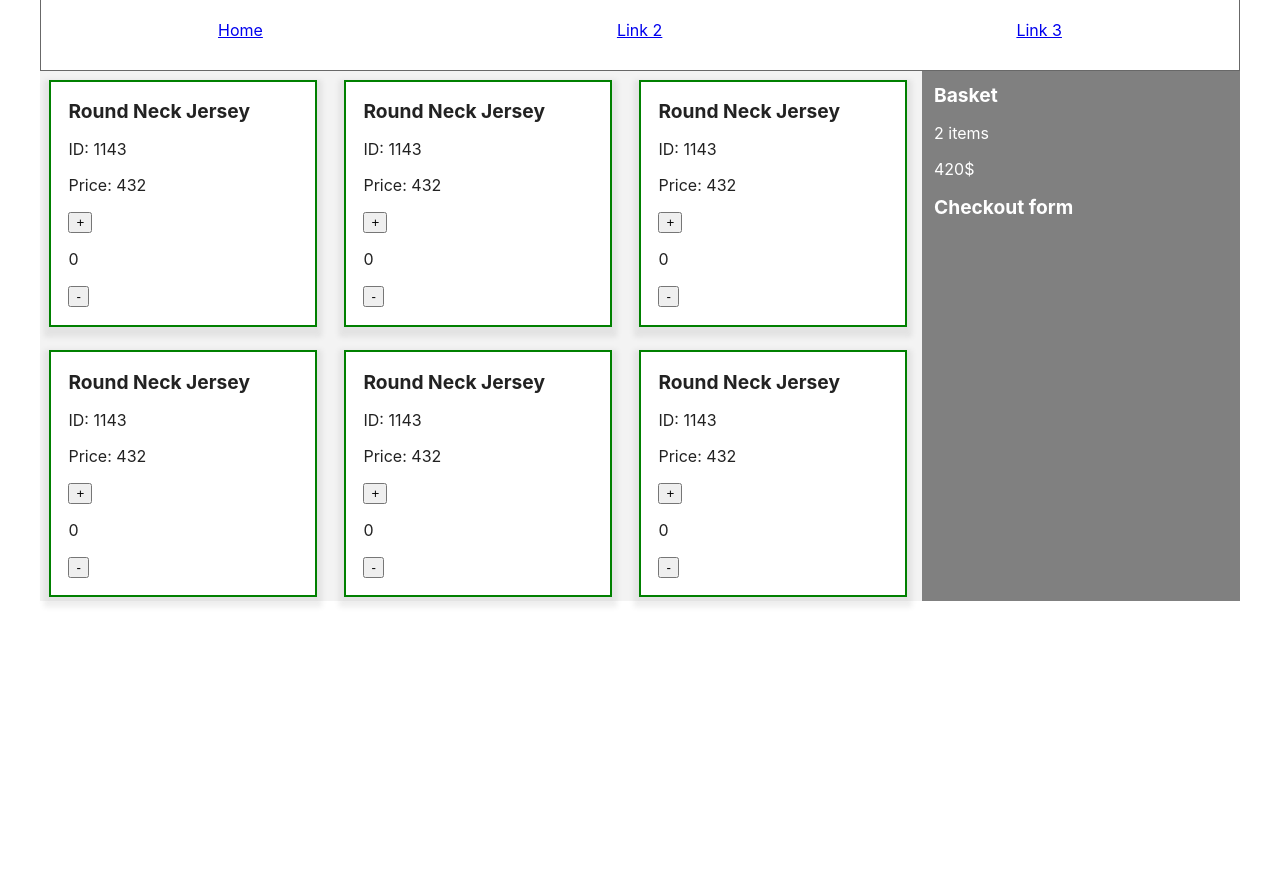
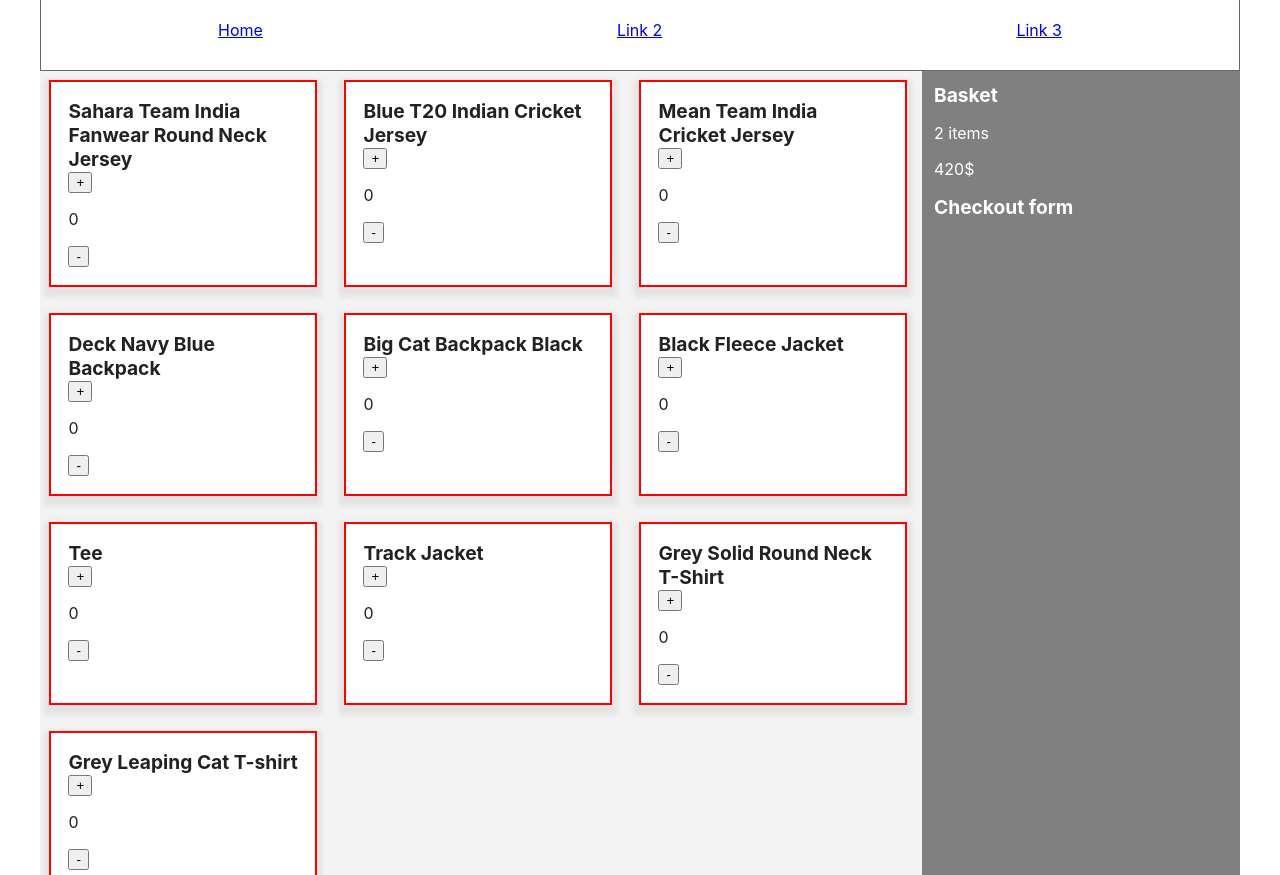
Before and after one commit to annacyb/react-exercise, a React (Create React App) app: page / in a window 1280 px wide. Before the commit the page ends 800 px from the top, so only its background shows below. Built offline with nearby package versions, Linux system fonts and the light colour scheme.

Commit message:
Mapping through products and showing up theirs display names

```diff
--- a/src/App.js
+++ b/src/App.js
@@ -5,19 +5,166 @@ import ProductList from "./components/ProductList";
 import Basket from "./components/Basket";
 
 function App() {
-    const product = {
-        id: 1143,
-        productdisplayname: "Round Neck Jersey",
-        price: 432,
-        soldOut: 1,
-    };
+    const products = [
+        {
+            id: 1163,
+            gender: "Men",
+            category: "Apparel",
+            subcategory: "Topwear",
+            articletype: "Tshirts",
+            season: "Summer",
+            productionyear: 2011,
+            usagetype: "Sports",
+            productdisplayname: "Sahara Team India Fanwear Round Neck Jersey",
+            price: 895,
+            discount: null,
+            brandname: "Nike",
+            soldout: 0,
+        },
+        {
+            id: 1164,
+            gender: "Men",
+            category: "Apparel",
+            subcategory: "Topwear",
+            articletype: "Tshirts",
+            season: "Winter",
+            productionyear: 2015,
+            usagetype: "Sports",
+            productdisplayname: "Blue T20 Indian Cricket Jersey",
+            price: 1595,
+            discount: 28,
+            brandname: "Nike",
+            soldout: 1,
+        },
+        {
+            id: 1165,
+            gender: "Men",
+            category: "Apparel",
+            subcategory: "Topwear",
+            articletype: "Tshirts",
+            season: "Summer",
+            productionyear: 2013,
+            usagetype: "Sports",
+            productdisplayname: "Mean Team India Cricket Jersey",
+            price: 2495,
+            discount: 45,
+            brandname: "Nike",
+            soldout: 0,
+        },
+        {
+            id: 1525,
+            gender: "Unisex",
+            category: "Accessories",
+            subcategory: "Bags",
+            articletype: "Backpacks",
+            season: "Fall",
+            productionyear: 2010,
+            usagetype: "Casual",
+            productdisplayname: "Deck Navy Blue Backpack",
+            price: 1299,
+            discount: 55,
+            brandname: "Puma",
+            soldout: 0,
+        },
+        {
+            id: 1526,
+            gender: "Unisex",
+            category: "Accessories",
+            subcategory: "Bags",
+            articletype: "Backpacks",
+            season: "Fall",
+            productionyear: 2010,
+            usagetype: "Sports",
+            productdisplayname: "Big Cat Backpack Black",
+            price: 1299,
+            discount: null,
+            brandname: "Puma",
+            soldout: 0,
+        },
+        {
+            id: 1528,
+            gender: "Men",
+            category: "Apparel",
+            subcategory: "Topwear",
+            articletype: "Jackets",
+            season: "Fall",
+            productionyear: 2010,
+            usagetype: "Sports",
+            productdisplayname: "Black Fleece Jacket",
+            price: 3999,
+            discount: 49,
+            brandname: "Puma",
+            soldout: 0,
+        },
+        {
+            id: 1529,
+            gender: "Men",
+            category: "Apparel",
+            subcategory: "Topwear",
+            articletype: "Tshirts",
+            season: "Fall",
+            productionyear: 2010,
+            usagetype: "Casual",
+            productdisplayname: "Tee",
+            price: 1899,
+            discount: null,
+            brandname: "Puma",
+            soldout: 0,
+        },
+        {
+            id: 1530,
+            gender: "Men",
+            category: "Apparel",
+            subcategory: "Topwear",
+            articletype: "Jackets",
+            season: "Fall",
+            productionyear: 2010,
+            usagetype: "Sports",
+            productdisplayname: "Track Jacket",
+            price: 4299,
+            discount: 57,
+            brandname: "Puma",
+            soldout: 1,
+        },
+        {
+            id: 1531,
+            gender: "Men",
+            category: "Apparel",
+            subcategory: "Topwear",
+            articletype: "Tshirts",
+            season: "Fall",
+            productionyear: 2010,
+            usagetype: "Casual",
+            productdisplayname: "Grey Solid Round Neck T-Shirt",
+            price: 799,
+            discount: null,
+            brandname: "Puma",
+            soldout: 0,
+        },
+        {
+            id: 1532,
+            gender: "Men",
+            category: "Apparel",
+            subcategory: "Topwear",
+            articletype: "Tshirts",
+            season: "Fall",
+            productionyear: 2010,
+            usagetype: "Casual",
+            productdisplayname: "Grey Leaping Cat T-shirt",
+            price: 899,
+            discount: null,
+            brandname: "Puma",
+            soldout: 0,
+        },
+    ];
+
     let basket = ["Sth", "Sth2"];
 
     return (
         <div className="App">
             <Nav />
             <div className="BottomElements">
-                <ProductList product={product} />
+                <ProductList products={products} />
                 <Basket basket={basket} />
             </div>
         </div>
--- a/src/components/Product.jsx
+++ b/src/components/Product.jsx
@@ -4,6 +4,7 @@ export default function Product(props) {
 
     const initial = 0;
     const [stateVariable, updateFunction] = useState(initial)
+
     function addValue() {
         //set state to be equal to it's current value + 1
         updateFunction((prevCount) => prevCount + 1);
@@ -27,8 +28,8 @@ export default function Product(props) {
             border: props.soldOut ? "green 2px solid" : "red  2px solid"
         }}>
             <h2>{props.productdisplayname}</h2>
-            <p>ID: {props.id}</p>
-            <p>Price: {props.price}</p>
+            {/* <p>ID: {props.id}</p>
+            <p>Price: {props.price}</p> */}
             <button onClick={addValue}> + </button>
             <p>{stateVariable}</p>
             <button onClick={removeValue}> - </button>
--- a/src/components/ProductList.jsx
+++ b/src/components/ProductList.jsx
@@ -1,14 +1,12 @@
 import Product from "./Product"
 
 export default function ProductList(props) {
+    const mapped = props.products.map((product) => <Product {...product} />)
+
     return (
         <section className="ProductList">
-            <Product {...props.product} />
-            <Product {...props.product} />
-            <Product {...props.product} />
-            <Product {...props.product} />
-            <Product {...props.product} />
-            <Product {...props.product} />
+            {/* <Product {...props.products} /> */}
+            {mapped}
         </section>
     );
 }
```
